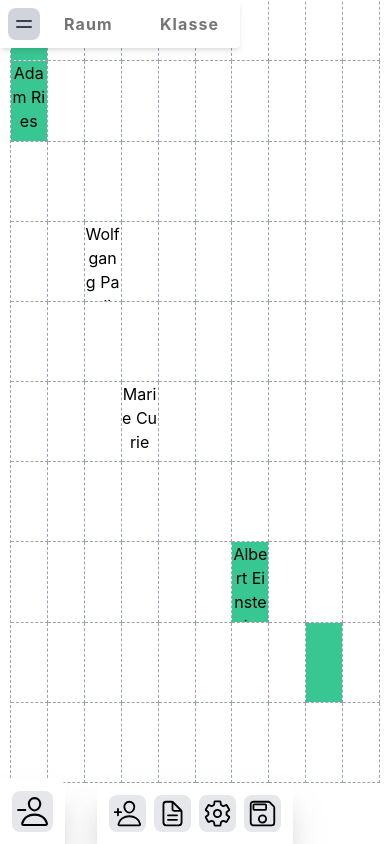
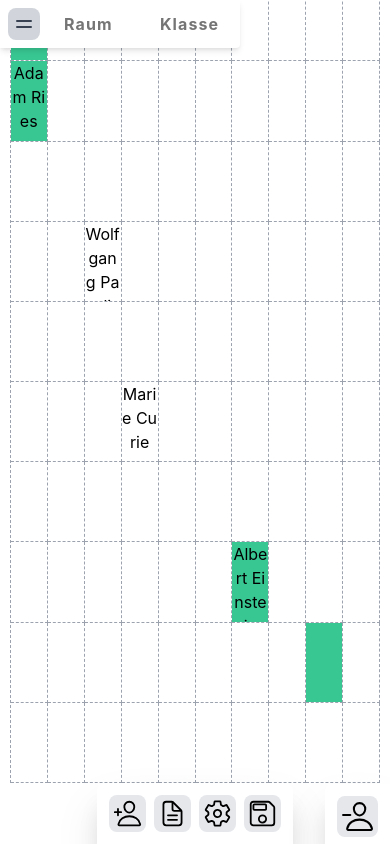
Before and after one commit to christiankozalla/sitzplan, a React (Vite) app: page / in a window 390 px wide. Built offline with nearby package versions, Linux system fonts and the light colour scheme.

Commit message:
Place RecycleBin responsively on small screens under 700px

```diff
--- a/src/components/Menu.module.css
+++ b/src/components/Menu.module.css
@@ -2,7 +2,7 @@
   position: fixed;
   top: 0;
   left: 0;
-  border: 0 0 var(--space) 0;
+  border-radius: 0 0 var(--space) 0;
   padding: var(--space) 0;
   box-shadow: var(--shadow-md);
   border-radius: 0 0 4px 0;
--- a/src/components/RecycleBin.module.css
+++ b/src/components/RecycleBin.module.css
@@ -47,3 +47,12 @@
   min-width: 30px;
   cursor: pointer;
 }
+
+@media screen and (max-width: 700px) {
+  .recycleBin {
+    left: unset;
+    right: 0;
+    border-radius: var(--space) 0 0 0;
+    height: 60px;
+  }
+}
```
